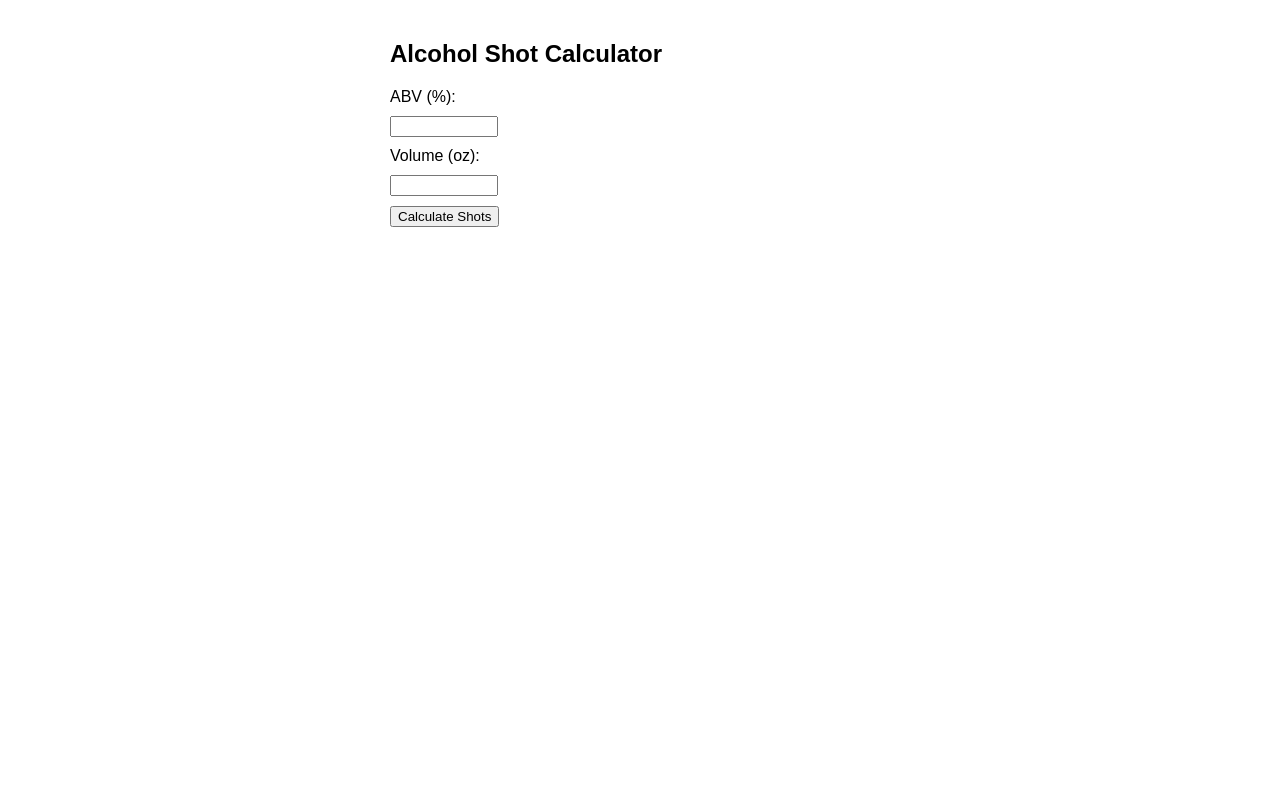
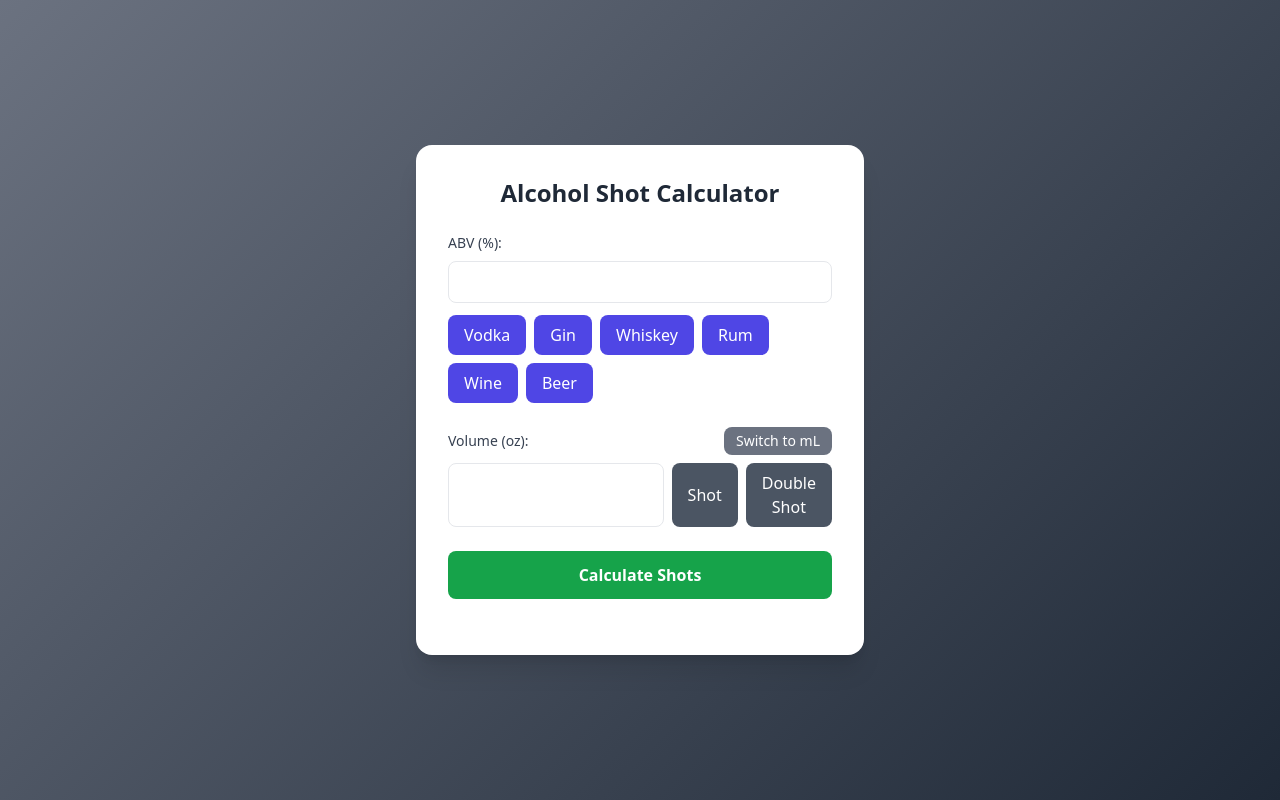
Before and after one commit to lucynottonson/Numix, a plain HTML site: page index.html in a window 1280 px wide. Drawn offline with nearby package versions, Linux system fonts and the light colour scheme.

Commit message:
benny
Signed-off-by: Benny-Nottonson <bennynottonson@gmail.com>

```diff
--- a/index.html
+++ b/index.html
@@ -1,36 +1,125 @@
 <!DOCTYPE html>
-<html>
+<html lang="en">
 <head>
+  <meta charset="UTF-8">
+  <meta name="viewport" content="width=device-width, initial-scale=1.0">
   <title>Alcohol Calculator</title>
+  <script src="https://cdn.tailwindcss.com"></script>
   <style>
-    body { font-family: Arial; padding: 20px; max-width: 500px; margin: auto; }
-    label, input { display: block; margin: 10px 0; }
-    input[type=number] { width: 100px; }
-    #result { margin-top: 20px; font-weight: bold; }
+    .gradient-bg {
+      background: linear-gradient(135deg, #6b7280 0%, #1f2937 100%);
+    }
+    .btn {
+      transition: all 0.3s ease;
+    }
+    .btn:hover {
+      transform: translateY(-1px);
+    }
   </style>
 </head>
-<body>
+<body class="min-h-screen gradient-bg flex items-center justify-center p-4">
+  <div class="bg-white rounded-2xl shadow-xl p-8 w-full max-w-md">
+    <h2 class="text-2xl font-bold text-gray-800 mb-6 text-center">Alcohol Shot Calculator</h2>
 
-  <h2>Alcohol Shot Calculator</h2>
+    <div class="mb-6">
+      <label for="abv" class="block text-sm font-medium text-gray-700 mb-2">ABV (%):</label>
+      <input
+        type="number"
+        id="abv"
+        step="0.1"
+        min="0"
+        max="100"
+        class="w-full p-2 border rounded-lg focus:ring-2 focus:ring-indigo-500 focus:border-indigo-500"
+      >
+      <div class="flex flex-wrap gap-2 mt-3">
+        <button onclick="setABV(40)" class="btn bg-indigo-600 text-white px-4 py-2 rounded-lg hover:bg-indigo-700">Vodka</button>
+        <button onclick="setABV(40)" class="btn bg-indigo-600 text-white px-4 py-2 rounded-lg hover:bg-indigo-700">Gin</button>
+        <button onclick="setABV(40)" class="btn bg-indigo-600 text-white px-4 py-2 rounded-lg hover:bg-indigo-700">Whiskey</button>
+        <button onclick="setABV(40)" class="btn bg-indigo-600 text-white px-4 py-2 rounded-lg hover:bg-indigo-700">Rum</button>
+        <button onclick="setABV(12)" class="btn bg-indigo-600 text-white px-4 py-2 rounded-lg hover:bg-indigo-700">Wine</button>
+        <button onclick="setABV(5)" class="btn bg-indigo-600 text-white px-4 py-2 rounded-lg hover:bg-indigo-700">Beer</button>
+      </div>
+    </div>
 
-  <label for="abv">ABV (%):</label>
-  <input type="number" id="abv" step="0.1" min="0" max="100">
+    <div class="mb-6">
+      <div class="flex items-center justify-between mb-2">
+        <label for="volume" id="volume-label" class="block text-sm font-medium text-gray-700">Volume (oz):</label>
+        <button id="unit-toggle" onclick="toggleUnit()" class="btn bg-gray-500 text-white px-3 py-1 rounded-lg hover:bg-gray-600 text-sm">Switch to mL</button>
+      </div>
+      <div class="flex gap-2">
+        <input
+          type="number"
+          id="volume"
+          step="0.1"
+          min="0"
+          class="w-full p-2 border rounded-lg focus:ring-2 focus:ring-indigo-500 focus:border-indigo-500"
+        >
+        <button onclick="setVolume(1.5)" class="btn bg-gray-600 text-white px-4 py-2 rounded-lg hover:bg-gray-700">Shot</button>
+        <button onclick="setVolume(3)" class="btn bg-gray-600 text-white px-4 py-2 rounded-lg hover:bg-gray-700">Double Shot</button>
+      </div>
+    </div>
 
-  <label for="volume">Volume (oz):</label>
-  <input type="number" id="volume" step="0.1" min="0">
+    <button
+      onclick="calculateShots()"
+      class="w-full btn bg-green-600 text-white py-3 rounded-lg hover:bg-green-700 font-semibold"
+    >
+      Calculate Shots
+    </button>
 
-  <button onclick="calculateShots()">Calculate Shots</button>
-
-  <div id="result"></div>
+    <div id="result" class="mt-6 text-lg font-semibold text-gray-800 text-center"></div>
+  </div>
 
   <script>
+    let isOz = true;
+    const OZ_TO_ML = 29.5735;
+
+    function setABV(value) {
+      document.getElementById('abv').value = value;
+    }
+
+    function setVolume(value) {
+      const volumeInput = document.getElementById('volume');
+      volumeInput.value = isOz ? value : (value * OZ_TO_ML).toFixed(1);
+    }
+
+    function toggleUnit() {
+      isOz = !isOz;
+      const volumeLabel = document.getElementById('volume-label');
+      const unitToggle = document.getElementById('unit-toggle');
+      const volumeInput = document.getElementById('volume');
+      const shotButton = document.querySelector('button[onclick="setVolume(1.5)"]');
+      const doubleShotButton = document.querySelector('button[onclick="setVolume(3)"]');
+
+      if (isOz) {
+        volumeLabel.textContent = 'Volume (oz):';
+        unitToggle.textContent = 'Switch to mL';
+        shotButton.textContent = 'Shot';
+        doubleShotButton.textContent = 'Double Shot';
+        if (volumeInput.value) {
+          volumeInput.value = (parseFloat(volumeInput.value) / OZ_TO_ML).toFixed(1);
+        }
+      } else {
+        volumeLabel.textContent = 'Volume (mL):';
+        unitToggle.textContent = 'Switch to oz';
+        shotButton.textContent = 'Shot (44.3 mL)';
+        doubleShotButton.textContent = 'Double Shot (88.7 mL)';
+        if (volumeInput.value) {
+          volumeInput.value = (parseFloat(volumeInput.value) * OZ_TO_ML).toFixed(1);
+        }
+      }
+    }
+
     function calculateShots() {
       const abv = parseFloat(document.getElementById('abv').value) / 100;
-      const volume = parseFloat(document.getElementById('volume').value);
+      let volume = parseFloat(document.getElementById('volume').value);
 
       if (isNaN(abv) || isNaN(volume) || abv <= 0 || volume <= 0) {
         document.getElementById('result').innerText = "Please enter valid numbers.";
         return;
+      }
+
+      if (!isOz) {
+        volume = volume / OZ_TO_ML;
       }
 
       const standardShotAlcohol = 1.5 * 0.40;
@@ -42,6 +131,5 @@
         `That's equivalent to about ${shotsEquivalent.toFixed(2)} shot(s) of vodka.`;
     }
   </script>
-
 </body>
 </html>
--- a/styles.css
+++ /dev/null
@@ -1,106 +0,0 @@
-* {
-  margin: 0;
-  padding: 0;
-  box-sizing: border-box; /
-}
-
-:root {
-  --bg: #b5ffed;
-  --fg: #27134f;
-  --accent: #f0f;
-  --radius: 8px;
-  --spacing: 1rem;
-}
-
-html, body {
-  height: 100%;
-  background-color: var(--bg);
-  color: var(--fg);
-  font-size: 18px;
-  font-family: "Commissioner", sans-serif;
-  font-optical-sizing: auto;
-  font-weight: 100;
-  font-style: normal;
-  font-variation-settings:
-    "slnt" 0,
-    "FLAR" 0,
-    "VOLM" 0;
-  line-height: 1.6;
-  padding: var(--spacing);
-}
-
-h1, h2, h3 {
-  font-weight: 300;
-  margin-bottom: 0.5em;
-}
-
-p {
-  margin-bottom: 1em;
-}
-
-a {
-  color: var(--accent);
-  text-decoration: none;
-}
-
-button, .btn {
-  background: var(--accent);
-  color: var(--bg);
-  border: none;
-  padding: 0.5rem 1rem;
-  border-radius: var(--radius);
-  cursor: pointer;
-  font-size: 1rem;
-}
-
-button:hover, .btn:hover {
-  background: #d400d4;
-  color: var(--fg);
-}
-
-canvas {
-  display: block;
-  margin: auto;
-  max-width: 100%;
-  height: auto;
-}
-
-.center-flex {
-  display: flex;
-  justify-content: center;
-  align-items: center;
-}
-
-.fullscreen {
-  width: 100vw;
-  height: 100vh;
-}
-.navbar {
-  position: fixed;
-  top: 0;
-  left: 0;
-  width: 100%;
-  display: flex;
-  justify-content: center;
-  align-items: center;
-  padding: 1em;
-  background-color: #111;
-  color: white;
-  font-size: 1rem;
-  z-index: 999;
-  gap: 0.75em;
-}
-
-.navbar a {
-  color: white;
-  text-decoration: none;
-  padding: 0 0.25em;
-}
-
-.navbar a:hover {
-  text-decoration: underline;
-}
-
-.navbar span {
-  color: gray;
-}
```
Also changed, not shown: navbar.html (deleted, +0 -11 lines), 1 other file.
